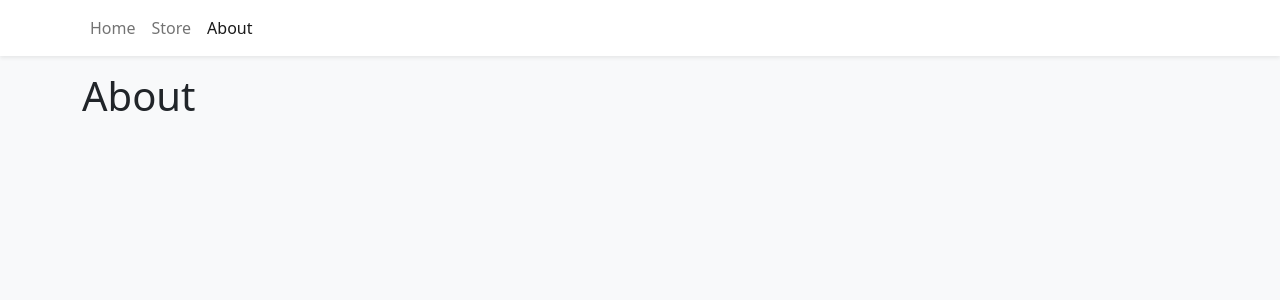
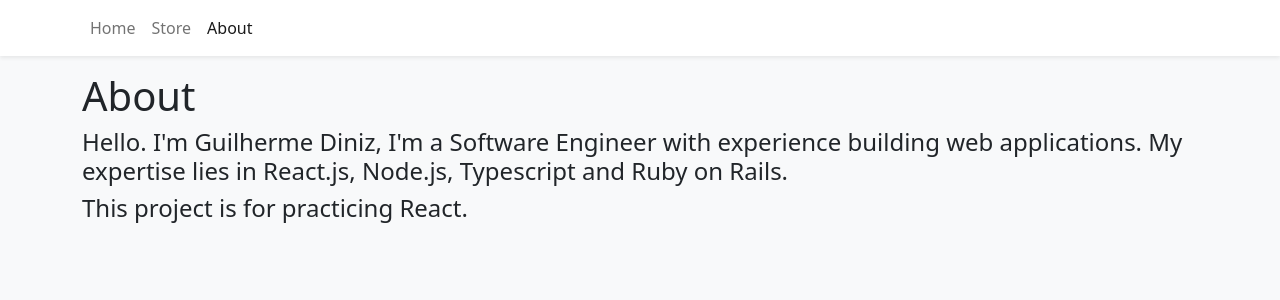
Before and after one commit to GuilhermeFDiniz/codevolution-course, a React (Vite) app in the folder shopping-cart-ts/: page /about in a window 1280 px wide. Shown: the top 300 px of the page. Built offline with nearby package versions, Linux system fonts and the light colour scheme.

Commit message:
About Page

```diff
--- a/shopping-cart-ts/src/pages/About.tsx
+++ b/shopping-cart-ts/src/pages/About.tsx
@@ -1,3 +1,9 @@
 export function About() {
-  return <h1>About</h1>
+  return (
+    <div>
+      <h1>About</h1>
+      <h4>Hello. I'm Guilherme Diniz, I'm a Software Engineer with experience building web applications. My expertise lies in React.js, Node.js, Typescript and Ruby on Rails. </h4>
+      <h4>This project is for practicing React.</h4>
+    </div>
+  )
 }
```
